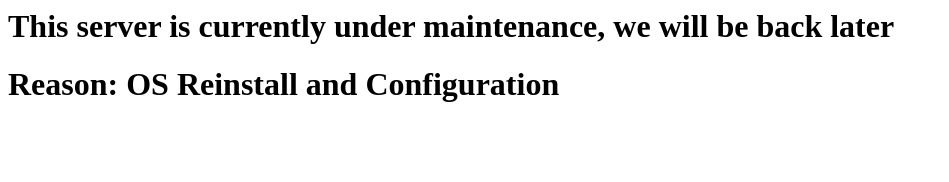
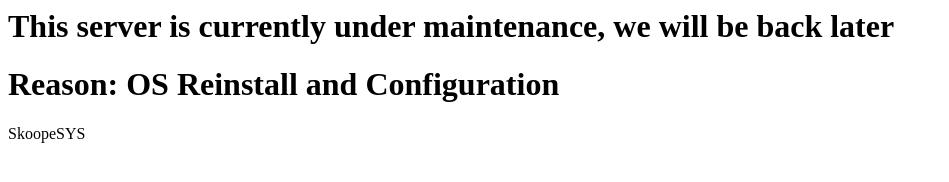
Before and after one commit to skoopeyt/skoopesys, a plain HTML site: page index.html in a window 1280 px wide. Shown: the whole page, without its empty margins (0-949 px from the left). Drawn offline with Linux system fonts and the light colour scheme.

Commit message:
Github Page

```diff
--- a/index.html
+++ b/index.html
@@ -1,2 +1,3 @@
 <h1>This server is currently under maintenance, we will be back later</h1>
 <h1>Reason: OS Reinstall and Configuration</h1>
+<p>SkoopeSYS</p>
```
